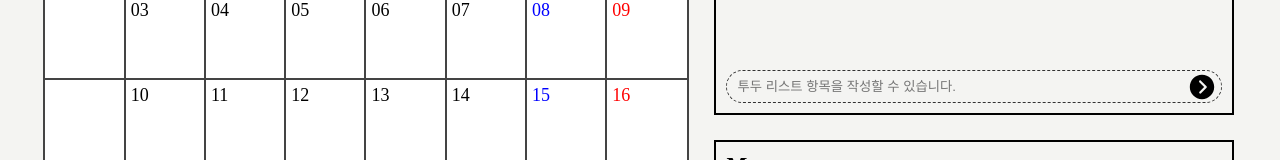
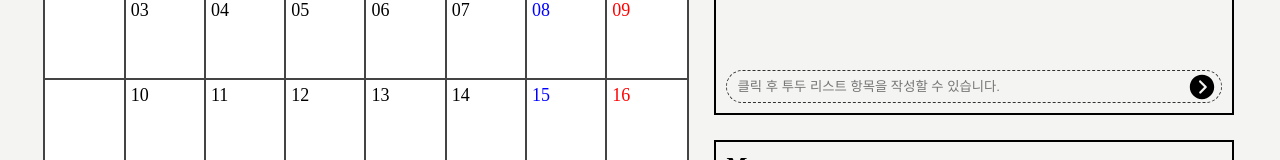
Before and after one commit to k-hanseul/khs_pj_1, a React (Create React App) app: page /calendar in a window 1280 px wide. Shown: the part 377-537 px from the top of the page. Built offline with nearby package versions, Linux system fonts and the light colour scheme; a web font is replaced by a local one.

Commit message:
20250328-khs-2

```diff
--- a/src/components/album/Album.jsx
+++ b/src/components/album/Album.jsx
@@ -1,8 +1,8 @@
 import React, { useState, useEffect, useLayoutEffect } from 'react'
-import style from './AlbumStyle.module.css'
 import Pagination from 'rc-pagination';
 import "rc-pagination/assets/index.css";
 import { debounce } from 'lodash';
+import style from './AlbumStyle.module.css'
 
 function Album() {
   const [width, setWidth] = useState(window.innerWidth);
--- a/src/components/calendar/Calendar.jsx
+++ b/src/components/calendar/Calendar.jsx
@@ -1,9 +1,9 @@
 import React, { useState, useEffect, useLayoutEffect } from 'react'
-import style from './CalendarStyle.module.css'
 import { startOfMonth, endOfMonth, startOfWeek, endOfWeek, format, addDays, isSaturday, isSunday, addMonths, subMonths } from "date-fns";
 import { FaCaretLeft, FaCaretRight } from "react-icons/fa6";
 import { IoIosArrowDroprightCircle, IoMdSquareOutline, IoMdCheckbox, IoMdCreate, IoMdClose } from "react-icons/io";
 import { PiListBold, PiListHeartBold, PiNoteBold } from "react-icons/pi";
+import style from './CalendarStyle.module.css'
 
 // 달력 일자 표기
 const RenderDay = ({ currDate, handleClickDate }) => {
@@ -251,7 +251,7 @@ function Calendar() {
                         }
                     </div>
                     <div className={style.create}>
-                        <input className={style.create_input} placeholder="투두 리스트 항목을 작성할 수 있습니다." value={currTodoValue} onChange={handleEditTodoValue}></input>
+                        <input className={style.create_input} placeholder="클릭 후 투두 리스트 항목을 작성할 수 있습니다." value={currTodoValue} onChange={handleEditTodoValue}></input>
                         <IoIosArrowDroprightCircle className={style.create_btn} onClick={handleCreateTodo}></IoIosArrowDroprightCircle>
                     </div>
                 </div>
--- a/src/components/info/Info.jsx
+++ b/src/components/info/Info.jsx
@@ -1,7 +1,7 @@
 import React, { useState } from 'react'
-import style from './InfoStyle.module.css'
 import { RxGithubLogo } from "react-icons/rx";
 import { motion, AnimatePresence, easeIn } from 'framer-motion';
+import style from './InfoStyle.module.css'
 
 function Info() {
     const introductions = [
```
